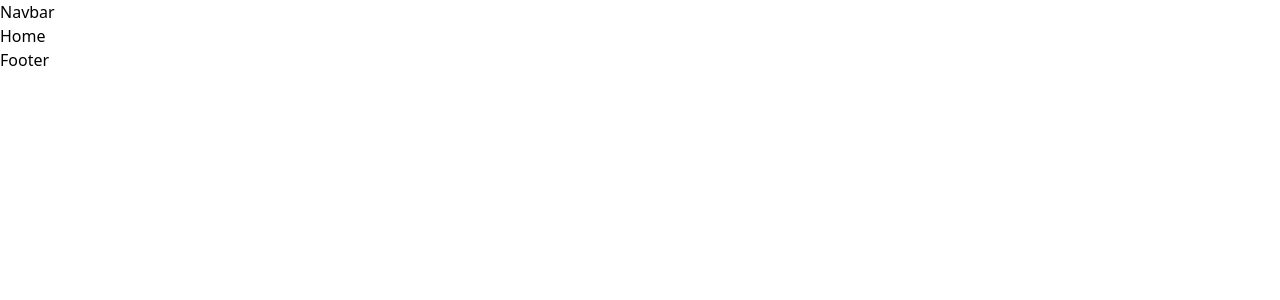
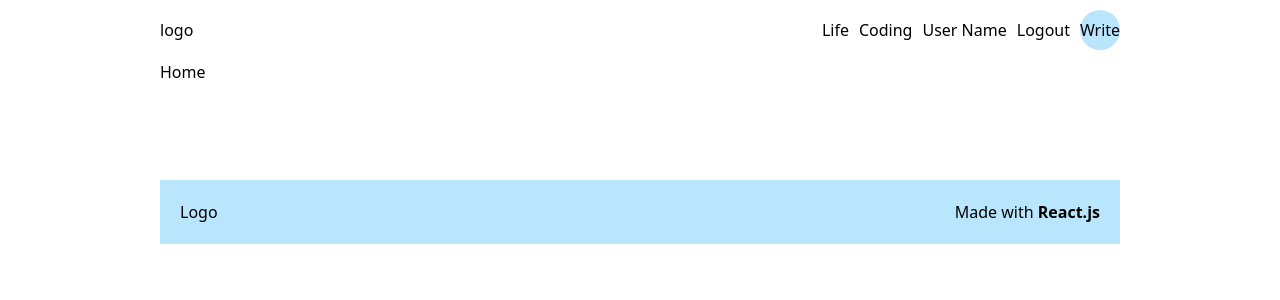
Before and after one commit to YINWEIHSU/blog-app-frontend, a React (Create React App) app in the folder frontend/: page / in a window 1280 px wide. Shown: the top 300 px of the page. Built offline with nearby package versions, Linux system fonts and the light colour scheme.

Commit message:
add style to navbar and footer

```diff
--- a/frontend/src/App.js
+++ b/frontend/src/App.js
@@ -48,8 +48,10 @@ const router = createBrowserRouter([
 
 function App() {
   return (
-    <div>
-        <RouterProvider router={router}/>
+    <div className='flex justify-center'>
+      <div className='w-9/12'>
+        <RouterProvider router={router} />
+      </div>
     </div>
   );
 }
--- a/frontend/src/components/Footer.jsx
+++ b/frontend/src/components/Footer.jsx
@@ -1,7 +1,14 @@
 import React from "react"
 
 const Footer = () => {
-  return <div>Footer</div>
+  return (
+    <footer className="mt-24 p-5 flex justify-between items-center bg-sky-200">
+      <span>Logo</span>
+      <span>
+        Made with <b>React.js</b>
+      </span>
+    </footer>
+  )
 }
 
 export default Footer
--- a/frontend/src/components/Navbar.jsx
+++ b/frontend/src/components/Navbar.jsx
@@ -1,7 +1,27 @@
 import React from "react"
+import { Link } from "react-router-dom"
 
 const Navbar = () => {
-  return <div>Navbar</div>
+  return (
+    <div>
+      <div className="flex justify-between items-center py-2.5">
+        <div>logo</div>
+        <div className="flex items-center gap-2.5">
+          <Link to="/?cat=life">
+            <h6 className="text-base font-light">Life</h6>
+          </Link>
+          <Link to="/?cat=coding">
+            <h6 className="text-base font-light">Coding</h6>
+          </Link>
+          <span className="cursor-pointer">User Name</span>
+          <span className="cursor-pointer">Logout</span>
+          <span className="bg-sky-200 h-10 w-10 rounded-full font-light flex justify-center items-center hover:text-sky-700 hover:bg-transparent">
+            <Link to="/write">Write</Link>
+          </span>
+        </div>
+      </div>
+    </div>
+  )
 }
 
 export default Navbar
```
